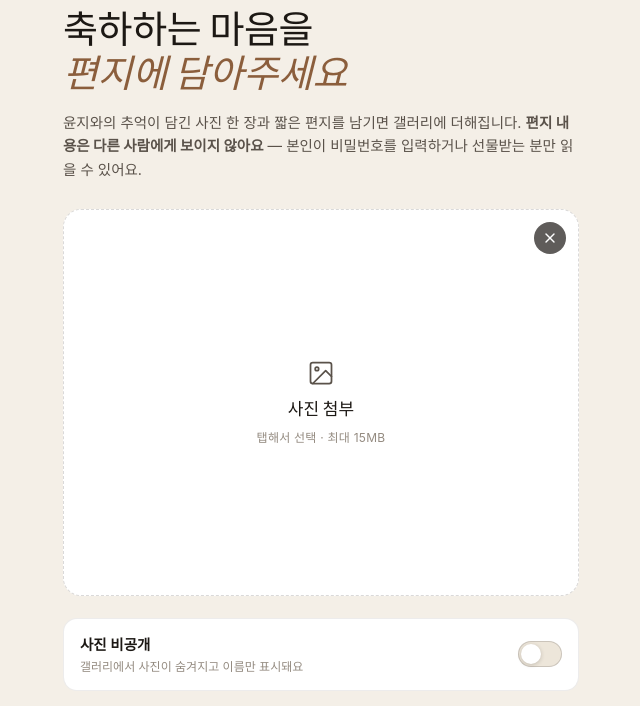
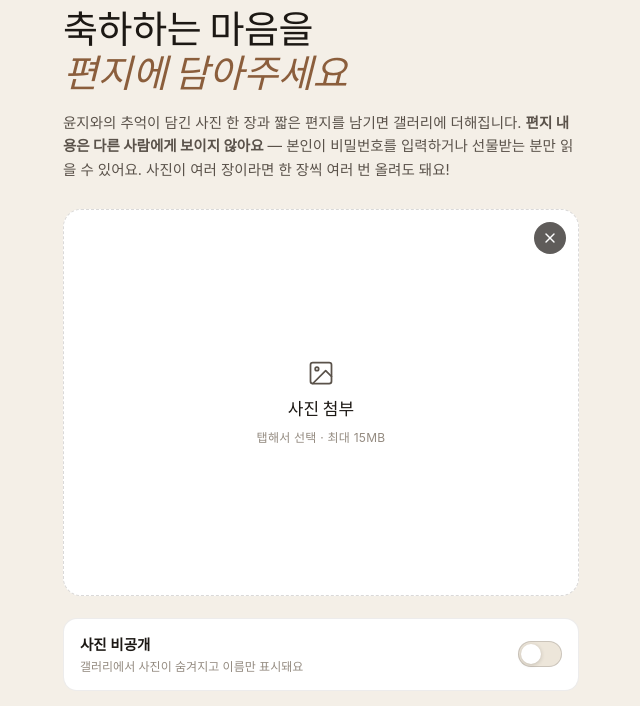
Before and after one commit to Nights-SDH/Teacher-s-Day, a website: page public/upload.html in a window 1280 px wide. Shown: the part 79-785 px from the top of the page, without its empty margins (319-959 px from the left). Drawn offline with Linux system fonts and the light colour scheme; a web font is replaced by a local one.

Commit message:
멘트 추가

```diff
--- a/public/upload.html
+++ b/public/upload.html
@@ -26,7 +26,7 @@
         축하하는 마음을<br/>
         <em>편지에 담아주세요</em>
       </h1>
-      <p>윤지와의 추억이 담긴 사진 한 장과 짧은 편지를 남기면 갤러리에 더해집니다. <strong>편지 내용은 다른 사람에게 보이지 않아요</strong> — 본인이 비밀번호를 입력하거나 선물받는 분만 읽을 수 있어요.</p>
+      <p>윤지와의 추억이 담긴 사진 한 장과 짧은 편지를 남기면 갤러리에 더해집니다. <strong>편지 내용은 다른 사람에게 보이지 않아요</strong> — 본인이 비밀번호를 입력하거나 선물받는 분만 읽을 수 있어요. 사진이 여러 장이라면 한 장씩 여러 번 올려도 돼요!</p>
     </header>
 
     <form class="form" id="form">
```
